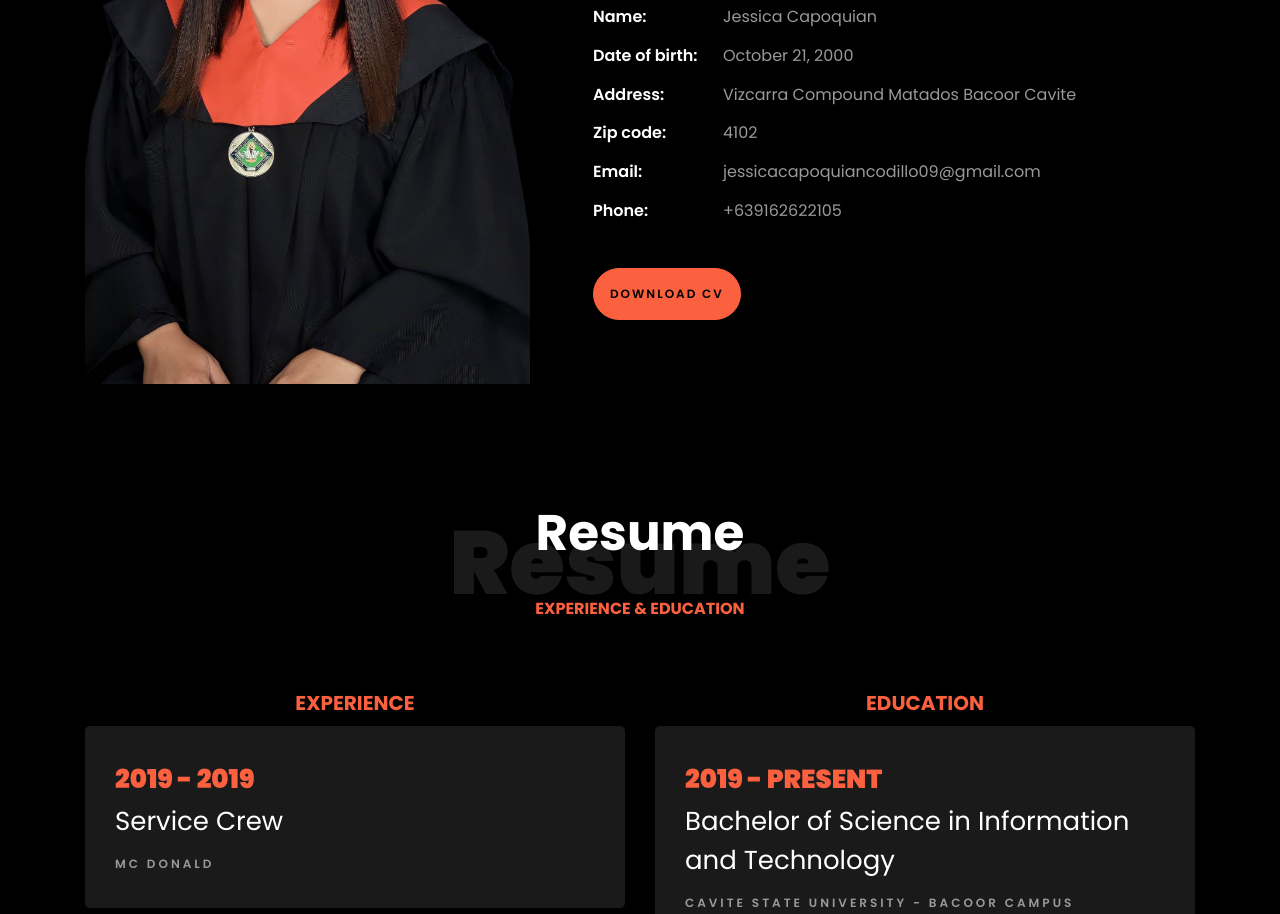
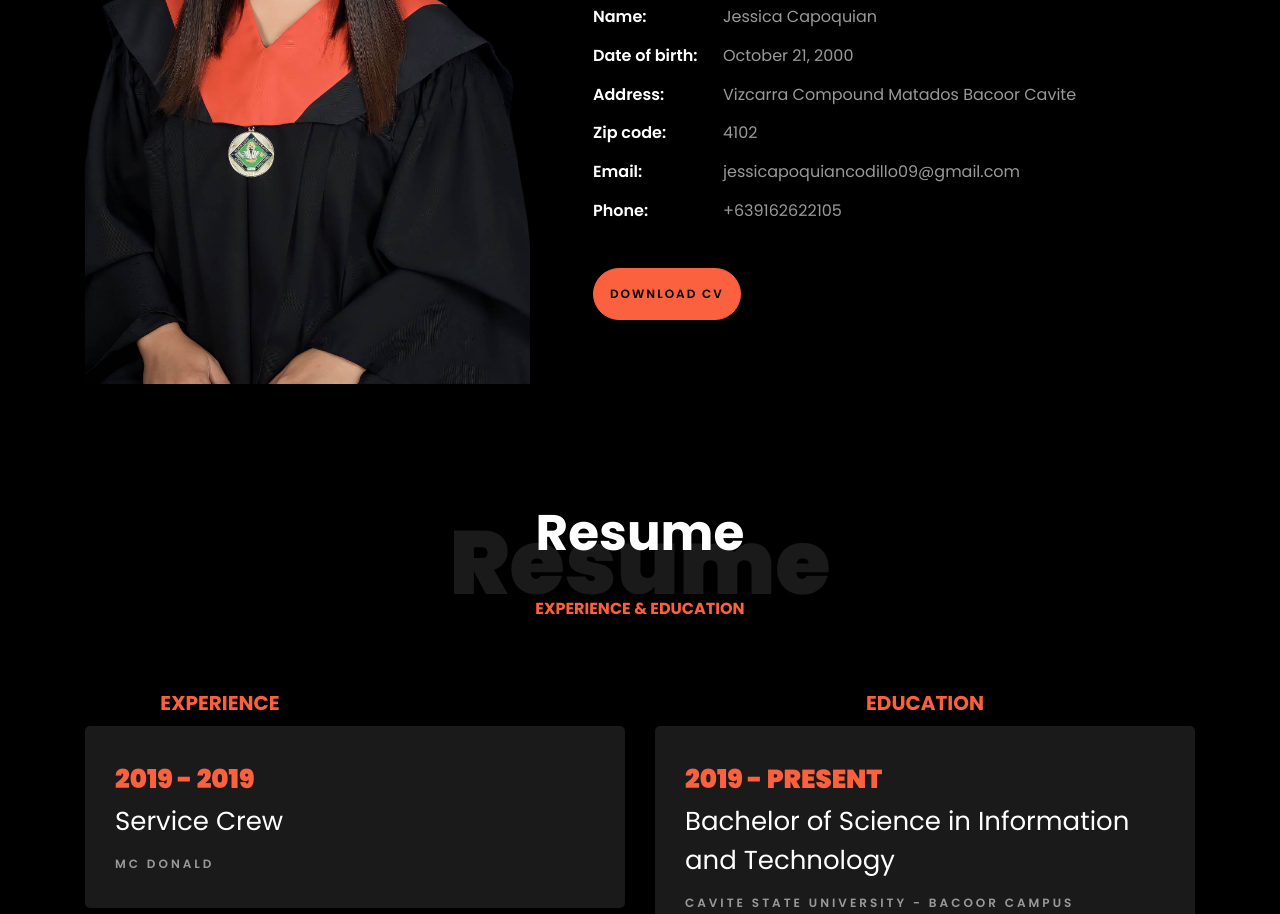
Before and after one commit to UntamedZx/jessica-capoquian-portfolio, a plain HTML site: page index.html in a window 1280 px wide. Shown: the part 1142-2056 px from the top of the page. Drawn offline with Linux system fonts and the light colour scheme; files whose address does not match are found by name.

Commit message:
fixed flex and gmail

```diff
--- a/index.html
+++ b/index.html
@@ -107,7 +107,7 @@
 		            	<li class="d-flex"><span>Date of birth:</span> <span>October 21, 2000</span></li>
 		            	<li class="d-flex"><span>Address:</span> <span>Vizcarra Compound Matados Bacoor Cavite</span></li>
 		            	<li class="d-flex"><span>Zip code:</span> <span>4102</span></li>
-		            	<li class="d-flex" style="word-break: break-all;"><span>Email:</span> <span>jessicacapoquiancodillo09@gmail.com</span></li>
+		            	<li class="d-flex" style="word-break: break-all;"><span>Email:</span> <span>jessicapoquiancodillo09@gmail.com</span></li>
 		            	<li class="d-flex"><span>Phone: </span> <span>+639162622105</span></li>
 		            </ul>
 		          </div>
@@ -132,13 +132,16 @@
           </div>
         </div>
     		<div class="row">
-				<div class="col-md-6">
+				<!-- <div class="col-md-6 d-none d-md-block">
 					<h5 style="text-align: center; color: #fb603f; font-weight: bolder; text-transform: uppercase;" class="big big-2">Experience</h5>
 				</div>
-				<div class="col-md-6">
+				<div class="col-md-6 d-none d-md-block">
 					<h5 style="text-align: center; color: #fb603f; font-weight: bolder; text-transform: uppercase;" class="big big-2">Education</h5>
-				</div>
+				</div> -->
     			<div class="col-md-6">
+					<div class="col-md-6">
+						<h5 style="text-align: center; color: #fb603f; font-weight: bolder; text-transform: uppercase;" class="big big-2">Experience</h5>
+					</div>
     				<div class="resume-wrap ftco-animate">
     					<span class="date">2019 - 2019</span>
     					<h2>Service Crew</h2>
@@ -151,6 +154,7 @@
     				</div>
     			</div>
 				<div class="col-md-6">
+					<h5 style="text-align: center; color: #fb603f; font-weight: bolder; text-transform: uppercase;" class="big big-2">Education</h5>
     				<div class="resume-wrap ftco-animate">
     					<span class="date">2019 - PRESENT</span>
     					<h2>Bachelor of Science in Information and Technology</h2>
@@ -321,7 +325,7 @@
           			<span class="icon-paper-plane"></span>
           		</div>
           		<h3 class="mb-4">Email Address</h3>
-	            <p><a href="mailto:info@yoursite.com">jessicacapoquiancodillo09@gmail.com</a></p>
+	            <p><a href="mailto:info@yoursite.com">jessicapoquiancodillo09@gmail.com</a></p>
 	          </div>
           </div>
         </div>
@@ -372,7 +376,7 @@
 			<ul class="ftco-footer-social list-unstyled float-md-left float-lft mt-5">
                 <li class="ftco-animate"><a href="https://github.com/Jessicapoquian"><span class="fa-brands fa-github"></span></a></li>
                 <li class="ftco-animate"><a href="https://www.facebook.com/profile.php?id=100004203871629"><span class="fa-brands fa-facebook"></span></a></li>
-                <li class="ftco-animate"><a href="mailto:jessicacapoquiancodillo09@gmail.com"><span class="fa-solid fa-envelope-open-text"></span></a></li>
+                <li class="ftco-animate"><a href="mailto:jessicapoquiancodillo09@gmail.com"><span class="fa-solid fa-envelope-open-text"></span></a></li>
               </ul>
           </div>
           <div class="col-md">
@@ -382,7 +386,7 @@
 	              <ul>
 	                <li><span class="icon icon-map-marker"></span><span class="text">Vizcarra Compound Matados Bacoor Cavite</span></li>
 	                <li><a href="#"><span class="icon icon-phone"></span><span class="text">+639162622105</span></a></li>
-	                <li><a href="#"><span class="icon icon-envelope"></span><span class="text">jessicacapoquiancodillo09@gmail.com</span></a></li>
+	                <li><a href="#"><span class="icon icon-envelope"></span><span class="text">jessicapoquiancodillo09@gmail.com</span></a></li>
 	              </ul>
 	            </div>
             </div>
```
